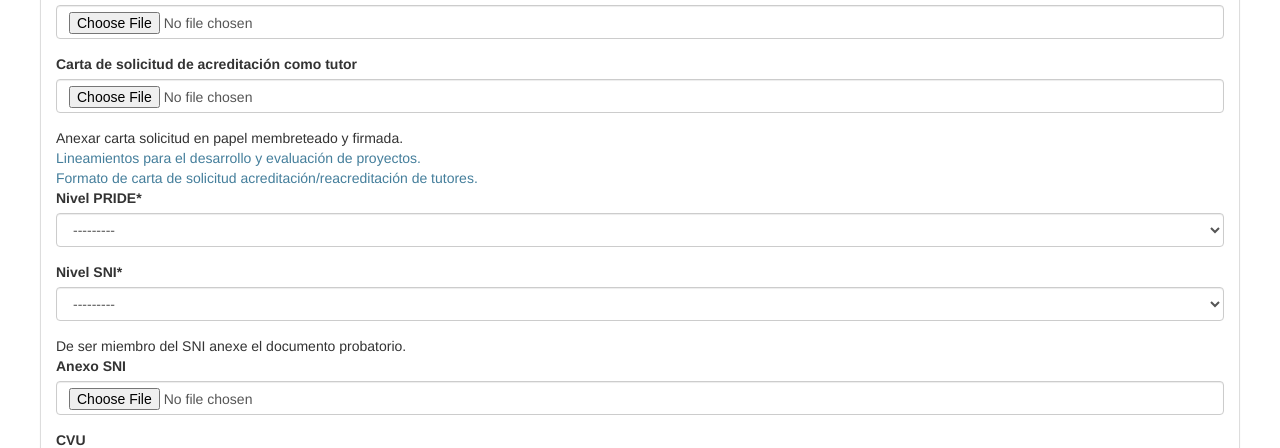
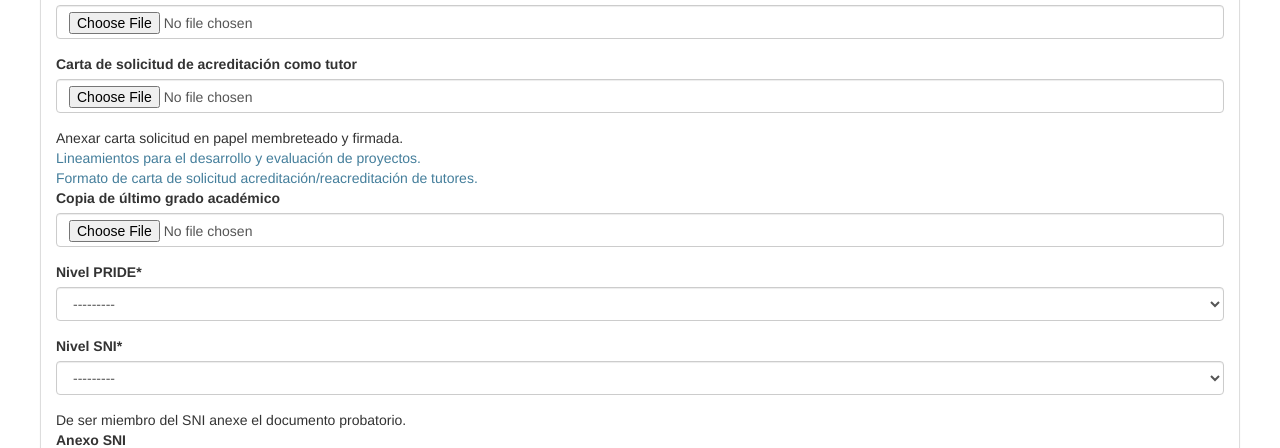
Before and after one commit to pcs-unam/siges, a Django app: page /inicio/academico/registro in a window 1280 px wide. Shown: the part 258-706 px from the top of the page. Run offline with Django 3.2, Linux system fonts and the light colour scheme; the visitor is signed in with stand-in values (Sample User, id 1); data that the repository does not hold is empty; parts of the project's set-up code (start-up, migrations or seed data) failed here and were passed over; some libraries are stand-ins or nearby versions.

Commit message:
documento de ultimo grado mudar a perfil academico
quitarlo de tabla de grado academico

```diff
--- a/posgradmin/posgradmin/forms.py
+++ b/posgradmin/posgradmin/forms.py
@@ -136,6 +136,7 @@ class AcademicoModelForm(forms.ModelForm):
                         HTML(u"Anexar carta solicitud en papel membreteado y firmada. <br />"
                              + u"<a href='https://github.com/sostenibilidad-unam/posgrado/files/2278987/Linemientos.para.proyectos.Posgrado.Ciencias.de.la.Sostenibilidad.pdf'>Lineamientos para el desarrollo y evaluación de proyectos.</a><br />"
                              + u"<a href='https://github.com/sostenibilidad-unam/posgrado/files/2278991/Formato.carta.de.solicitud.acreditacion-reacreditacion.de.tutores.nvo.sistema.docx'>Formato de carta de solicitud acreditación/reacreditación de tutores.</a>"),
+                        'ultimo_grado',
                         'nivel_PRIDE',
                         'nivel_SNI',
                         HTML('De ser miembro del SNI anexe el documento probatorio.'),
@@ -287,7 +288,6 @@ class GradoAcademicoModelForm(forms.ModelForm):
             HTML('<a href="%sinstitucion/agregar/ga/">agregar institucion</a><br /><br />' % settings.APP_PREFIX),
             'facultad',
             'fecha_obtencion',
-            'documento',
             Submit('agregar', 'agregar'))
 
 
--- a/posgradmin/posgradmin/models.py
+++ b/posgradmin/posgradmin/models.py
@@ -135,12 +135,6 @@ class Perfil(models.Model):
                 return False
 
 
-def grado_path(instance, filename):
-    return os.path.join(MEDIA_ROOT,
-                        'grados/%s/%s' % (instance.user.id,
-                                          filename))
-
-
 class GradoAcademico(models.Model):
     user = models.ForeignKey(User)
 
@@ -154,14 +148,6 @@ class GradoAcademico(models.Model):
     institucion = models.ForeignKey(Institucion)
 
     fecha_obtencion = models.DateField("Fecha de obtención de grado")
-
-    documento = models.FileField("Copia de documento probatorio",
-                                 upload_to=grado_path)
-
-    def documento_url(self):
-        return "%s/grados/%s/%s" % (MEDIA_URL,
-                                    self.user.id,
-                                    os.path.basename(self.documento.path))
 
     def __unicode__(self):
         return u"%s @ %s" % (self.grado_obtenido, self.institucion)
@@ -485,12 +471,24 @@ def anexo_academico_SNI_path(instance, filename):
                                                         filename))
 
 
+def grado_path(instance, filename):
+    return os.path.join(MEDIA_ROOT,
+                        'perfil-academico/%s/ultimo_grado_%s' % (
+                            instance.id,
+                            filename))
+
+
 class Academico(models.Model):
     user = models.OneToOneField(User, on_delete=models.CASCADE)
 
     anexo_CV = models.FileField("CV en extenso",
                                 upload_to=anexo_academico_CV_path,
                                 blank=True, null=True)
+
+    ultimo_grado = models.FileField("Copia de último grado académico",
+                                    upload_to=grado_path,
+                                    blank=True, null=True)
+
     anexo_solicitud = models.FileField(
         "Carta de solicitud de acreditación como tutor",
         upload_to=anexo_academico_solicitud_path,
@@ -513,6 +511,11 @@ class Academico(models.Model):
         return "%s/perfil-academico/%s/%s" % (
             MEDIA_URL, self.id,
             os.path.basename(self.anexo_SNI.path))
+
+    def ultimo_grado_url(self):
+        return "%s/perfil-academico/%s/%s" % (
+            MEDIA_URL, self.id,
+            os.path.basename(self.ultimo_grado.path))
 
     nivel_PRIDE = models.CharField(max_length=15,
                                    choices=(('sin PRIDE', 'sin PRIDE'),
@@ -702,6 +705,8 @@ class Academico(models.Model):
         if self.anexo_CV == "":
             return False
         if self.anexo_solicitud == "":
+            return False
+        if not self.ultimo_grado:
             return False
         if self.nivel_SNI != "sin SNI":
             if self.anexo_SNI == "":
--- a/posgradmin/posgradmin/templates/posgradmin/perfil_academico.html
+++ b/posgradmin/posgradmin/templates/posgradmin/perfil_academico.html
@@ -63,6 +63,11 @@
 	<a href="{{ object.academico.anexo_solicitud_url }}">Solicitud de Acreditación como Tutor</a></li>
       {% endif %}
 
+      {% if object.academico.ultimo_grado %}
+      <li class="list-group-item">
+      	<a href="{{ object.academico.ultimo_grado_url }}">Último grado académico</a>
+      </li>
+      {% endif %}
 
       <li class="list-group-item">
 	Nivel PRIDE: {{ object.academico.nivel_PRIDE|default:'' }}
--- a/posgradmin/posgradmin/templates/posgradmin/perfil_personal.html
+++ b/posgradmin/posgradmin/templates/posgradmin/perfil_personal.html
@@ -126,9 +126,10 @@
 	  {% for grado in object.gradoacademico_set.all %}
 	  <li class="list-group-item">
 	    <strong>{{ grado.grado_obtenido }} </strong>@ {{ grado.institucion }}
-	    <p class="list-group-item-text">nivel {{ grado.nivel }}
+	    <p class="list-group-item-text">
+	      nivel {{ grado.nivel }}
 	      obtenido el {{ grado.fecha_obtencion }}<br />
-	      <a href="{{ grado.documento_url }}">documento</a></p>
+	    </p>
 
 	  </li>
 	  {% empty %}
--- a/posgradmin/posgradmin/views.py
+++ b/posgradmin/posgradmin/views.py
@@ -258,6 +258,9 @@ class AcademicoRegistroView(LoginRequiredMixin, UserPassesTestMixin, View):
             if 'anexo_SNI' in request.FILES:
                 a.anexo_SNI = request.FILES['anexo_SNI']
 
+            if 'ultimo_grado' in request.FILES:
+                a.ultimo_grado = request.FILES['ultimo_grado']
+
             if request.POST['tesis_licenciatura'] != "":
                 a.tesis_licenciatura = request.POST['tesis_licenciatura']
             if request.POST['tesis_maestria'] != "":
@@ -381,8 +384,7 @@ class GradoAcademicoAgregar(LoginRequiredMixin, View):
                 fecha_obtencion=datetime.date(
                     int(request.POST['fecha_obtencion_year']),
                     int(request.POST['fecha_obtencion_month']),
-                    int(request.POST['fecha_obtencion_day'])),
-                documento=request.FILES['documento'])
+                    int(request.POST['fecha_obtencion_day'])))
             g.save()
 
             return HttpResponseRedirect(reverse('perfil'))
```
Also changed, not shown: posgradmin/posgradmin/templates/posgradmin/perfil_editar.html (+4 -3 lines), posgradmin/posgradmin/migrations/0004_auto_20180822_1255.py (added).
